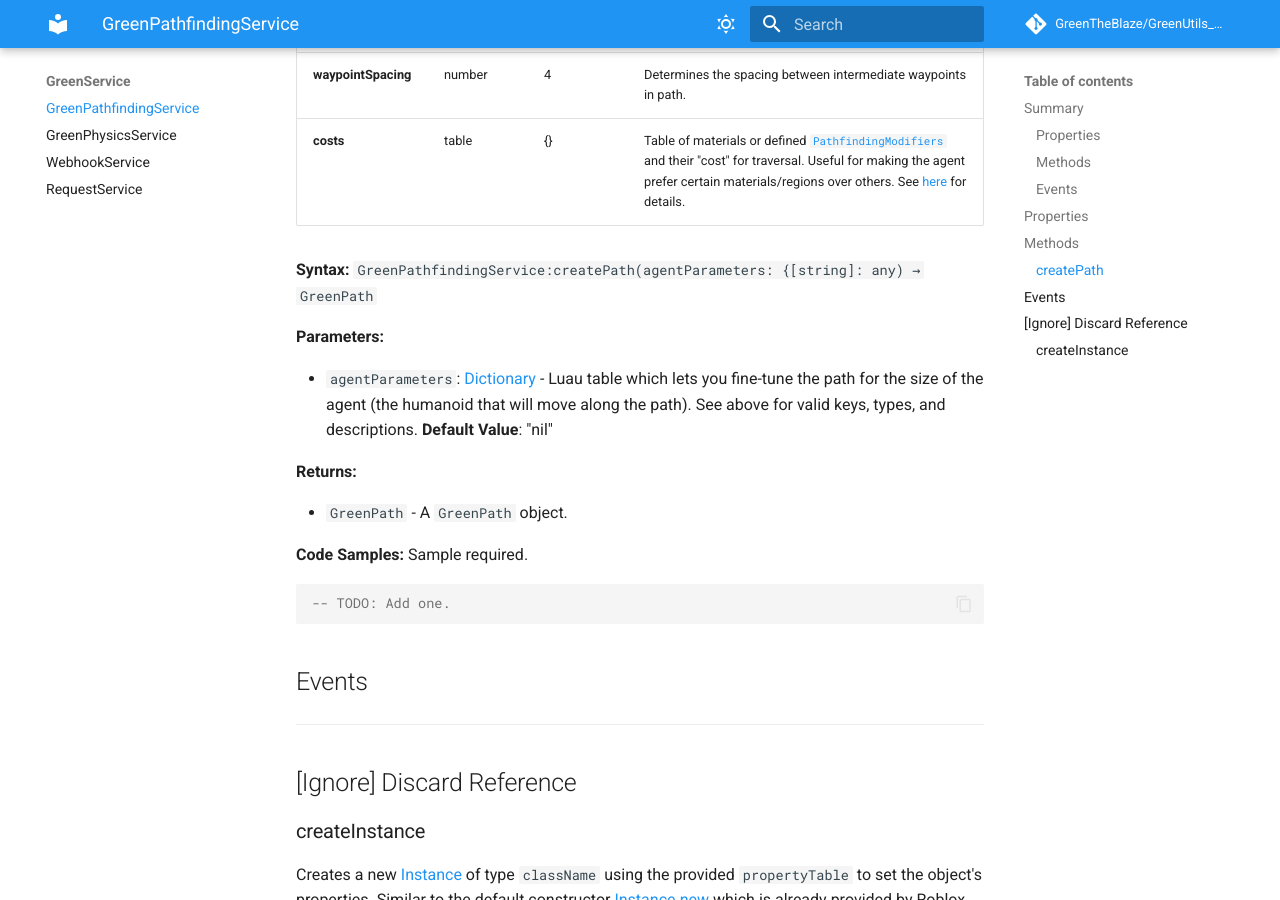
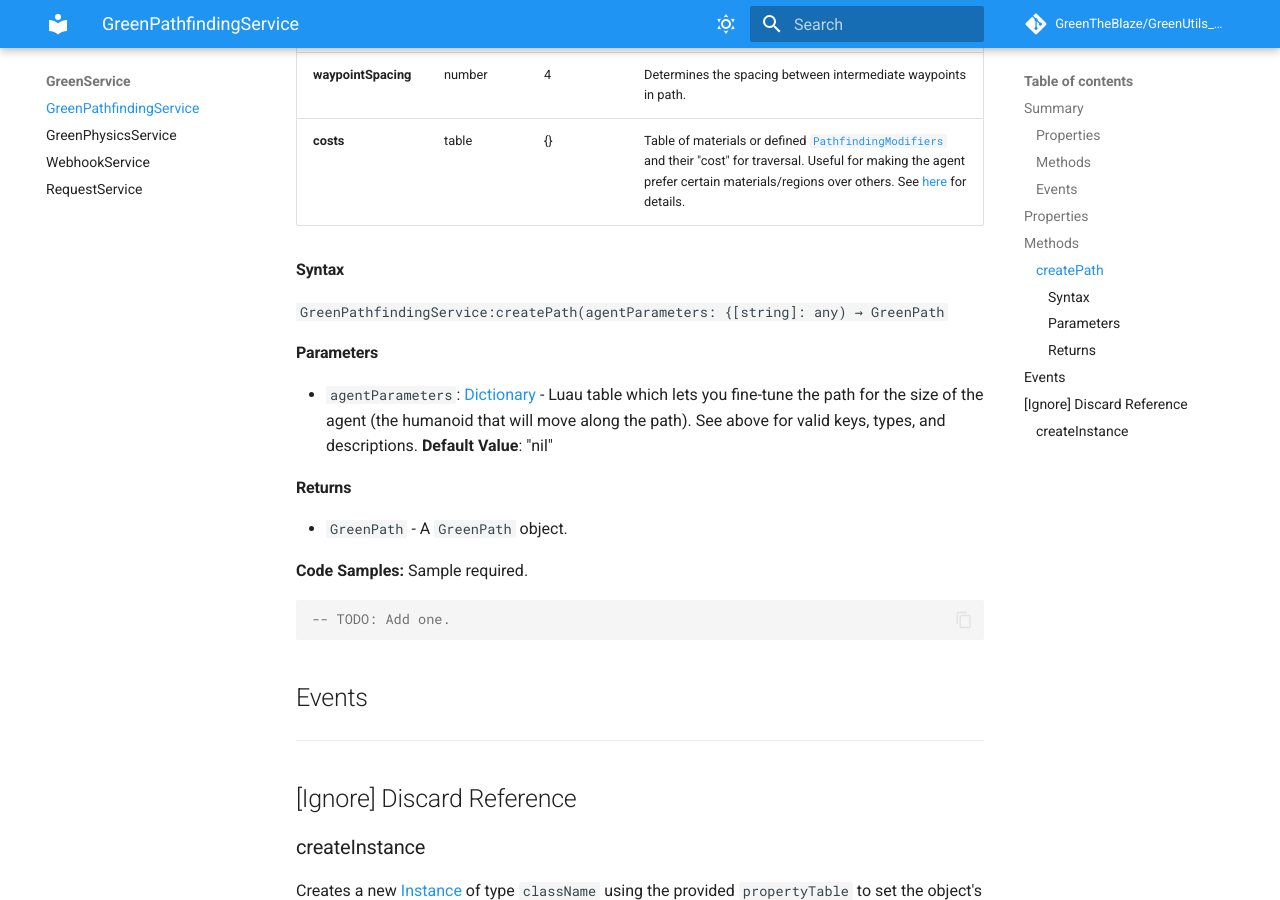
Before and after one commit to GreenTheBlaze/GreenUtils_Roblox, an MkDocs documentation site: the page built from docs/greenpathfindingservice-api.md, in a window 1280 px wide and 900 px high, scrolled down 1312 px. Built offline with MkDocs 1.6.1 and Material for MkDocs 9.7.7, drawn with Linux system fonts in a browser that asks for light colours; comment, search, counter and statistics services are not loaded.

Commit message:
Update greenpathfindingservice-api.md

```diff
--- a/docs/greenpathfindingservice-api.md
+++ b/docs/greenpathfindingservice-api.md
@@ -32,14 +32,16 @@ Creates a `GreenPath` class based on the provided `agentParameters`. Valid keys
 | **waypointSpacing** | number  | 4       | Determines the spacing between intermediate waypoints in path.                                                                                                   |
 | **costs**           | table   | {}      | Table of materials or defined [`PathfindingModifiers`](https://create.roblox.com/docs/reference/engine/classes/PathfindingModifier) and their "cost" for traversal. Useful for making the agent prefer certain materials/regions over others. See [here](https://create.roblox.com/docs/characters/pathfinding#pathfinding-modifiers) for details. |
 
-**Syntax:** `GreenPathfindingService:createPath(agentParameters: {[string]: any) → GreenPath`
+#### Syntax
 
-**Parameters:**
+`GreenPathfindingService:createPath(agentParameters: {[string]: any) → GreenPath`
+
+#### Parameters
 
 * `agentParameters`: [Dictionary](https://create.roblox.com/docs/luau/tables#dictionaries) - Luau table which lets you fine-tune the path for the size of the agent (the humanoid that will move along the path). See above for valid keys, types, and descriptions.
 **Default Value**: "nil"
 
-**Returns:**
+#### Returns
 
 * `GreenPath` - A `GreenPath` object.
 
```
